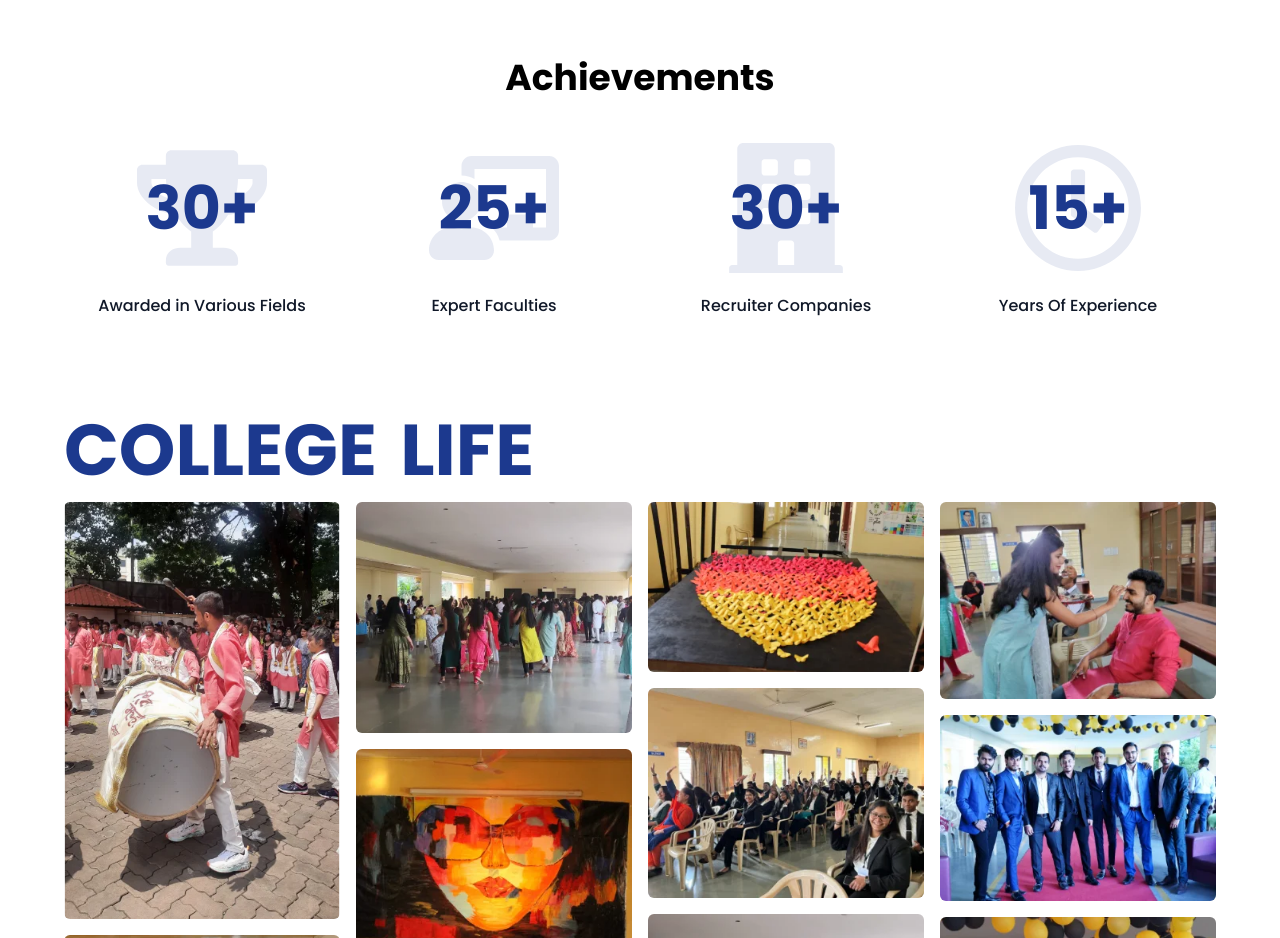
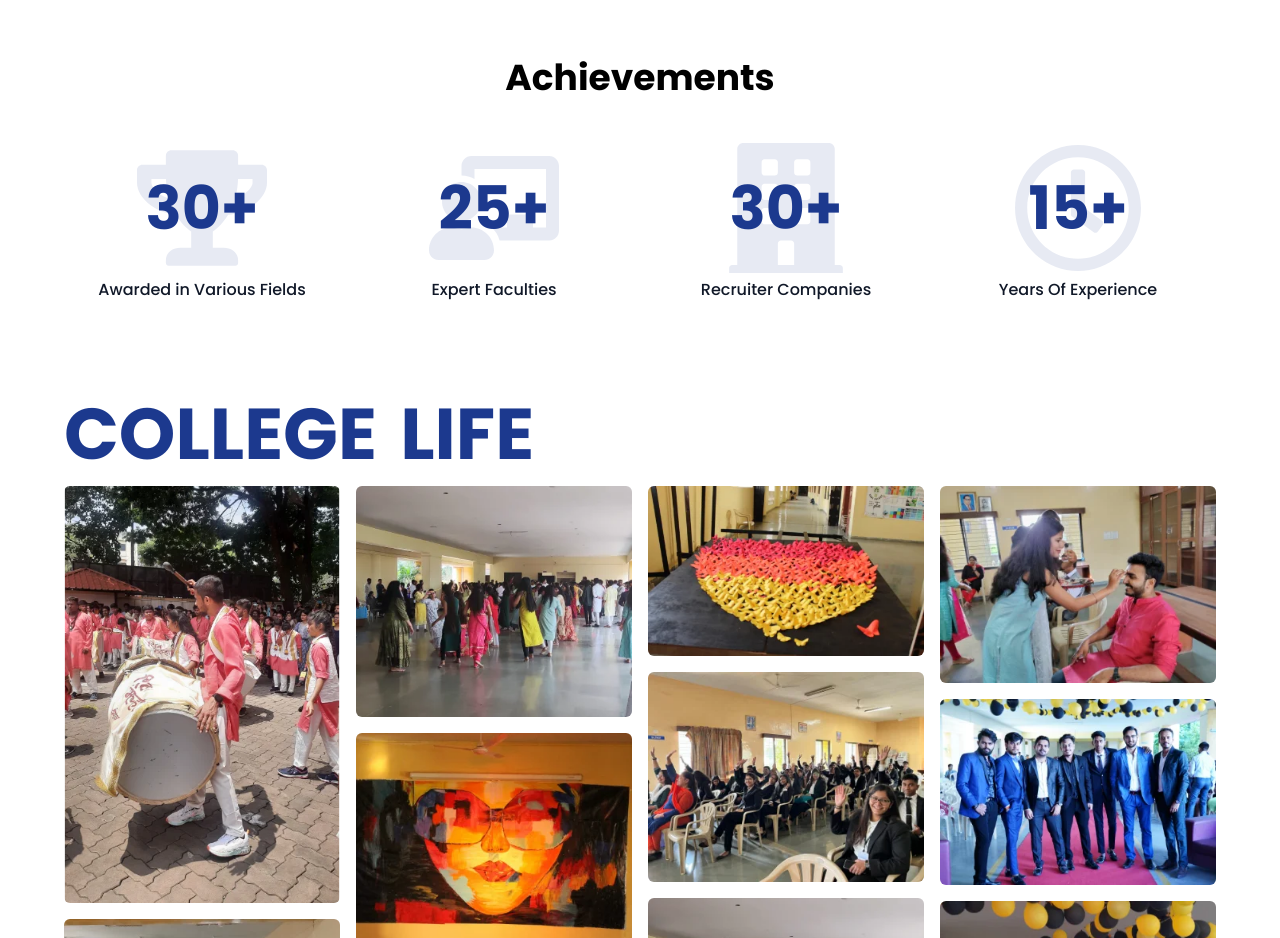
Before and after one commit to Naman2166/Law-College-Website, a React (Vite) app in the folder frontend/: page / in a window 1280 px wide. Shown: the part 3300-4238 px from the top of the page. Built offline with nearby package versions, Linux system fonts and the light colour scheme.

Commit message:
updated HomeAchievement

```diff
--- a/frontend/src/components/home/HomeAchievements.jsx
+++ b/frontend/src/components/home/HomeAchievements.jsx
@@ -40,6 +40,8 @@ const HomeAchievements = () => {
 
           {achievements.map((item, index) => (
             //--card---
+            <div>
+
               <div
                 key={index}
                 className="relative flex flex-col items-center justify-center gap-3 p-6 py-10 bg-white overflow-hidden"
@@ -52,11 +54,16 @@ const HomeAchievements = () => {
                     <p className="text-6xl text-blue-900 font-bold">{item.value}</p>
                   </div>
               </div>
+
+                {/* label */}
+               <div className="relative z-10 font-medium text-gray-900 text-center">{item.label}</div>
+
+            </div>
           ))}
 
-          {achievements.map((item, index) => (
+          {/* {achievements.map((item, index) => (
 <div className="relative z-10 font-medium text-gray-900 text-center">{item.label}</div>
-          ))}
+          ))} */}
 
         </div>
 
```
Lines whose indentation alone changed are shown as unchanged.
